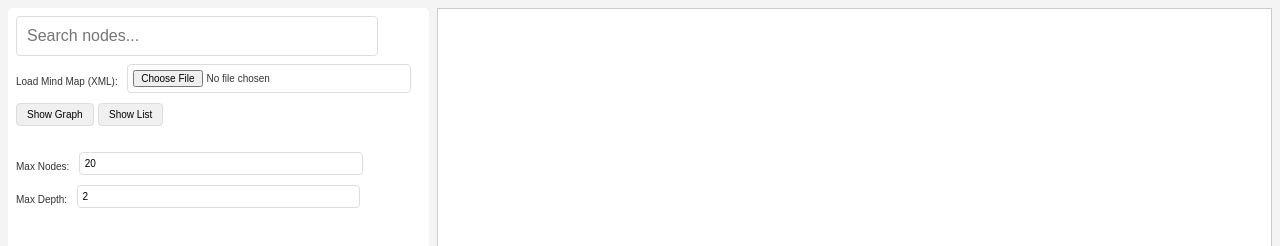
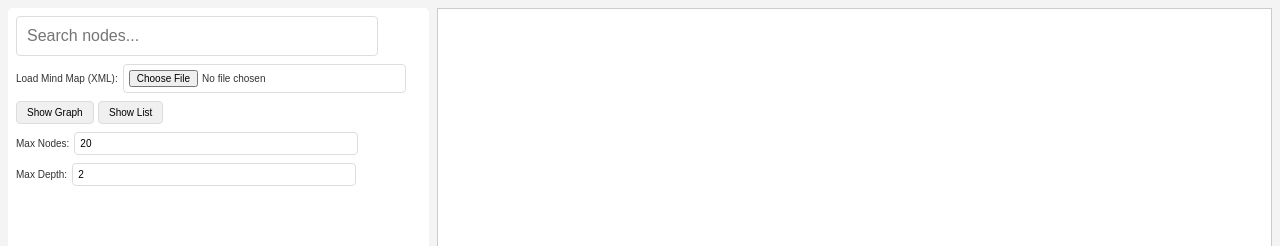
Before and after one commit to url00/FreeplaneWeb, a website with bundled scripts: page src/index.html in a window 1280 px wide. Shown: the top 246 px of the page. Built offline with nearby package versions, Linux system fonts and the light colour scheme.

Commit message:
Fixed vertical alignment of control labels.

```diff
--- a/src/index.html
+++ b/src/index.html
@@ -15,18 +15,22 @@
         </div>
     <main>
         <div class="controls">
+            <div class="control-group">
                 <label for="fileInput">Load Mind Map (XML):</label>
                 <input type="file" id="fileInput" accept=".xml, .mm">
+            </div>
             <div class="display-mode">
                 <button id="showGraphBtn">Show Graph</button>
                 <button id="showListBtn">Show List</button>
             </div>
-            <br>
+            <div class="control-group">
                 <label for="nodeLimitInput">Max Nodes:</label>
                 <input type="number" id="nodeLimitInput" value="20" min="1">
-            <br>
+            </div>
+            <div class="control-group">
                 <label for="maxDepthInput">Max Depth:</label>
                 <input type="number" id="maxDepthInput" value="2" min="0">
+            </div>
         </div>
         <div id="graphContainer" class="display-panel">
         </div>
--- a/src/style.css
+++ b/src/style.css
@@ -51,22 +51,22 @@ main {
     box-sizing: border-box;
 }
 
+.control-group {
+    display: flex;
+    align-items: center;
+    margin-bottom: 0.5em;
+}
+
 .controls label {
-    display: inline-block;
-    margin-bottom: 0.5em;
     font-weight: normal;
     font-size: 10px;
-    vertical-align: middle;
     margin-right: 5px;
 }
 
 .controls input[type="file"],
 .controls input[type="number"] {
     width: 70%;
-    display: inline-block;
-    vertical-align: middle;
     padding: 5px;
-    margin-bottom: 1em;
     border: 1px solid #ddd;
     border-radius: 4px;
     box-sizing: border-box;
```
Also changed, not shown: 2 other files. Lines whose indentation alone changed are shown as unchanged.
